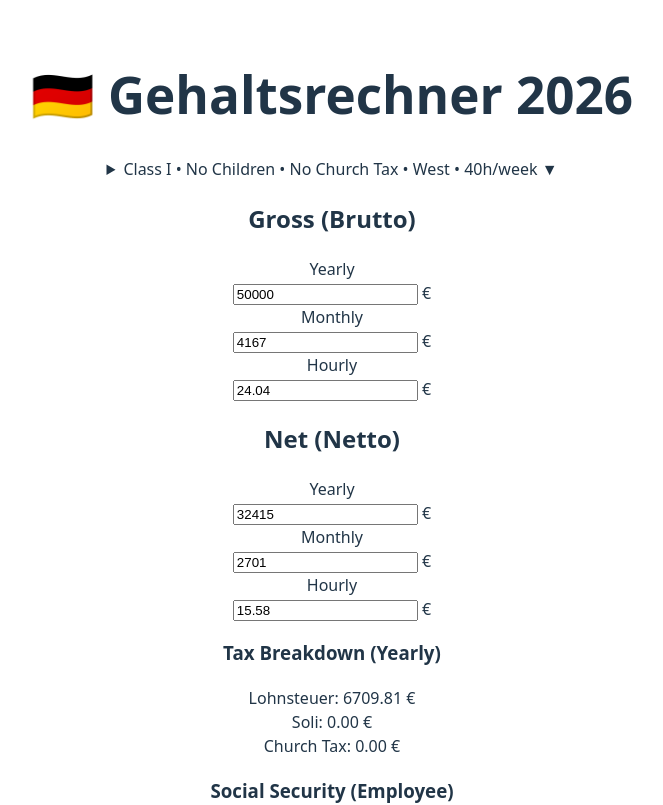
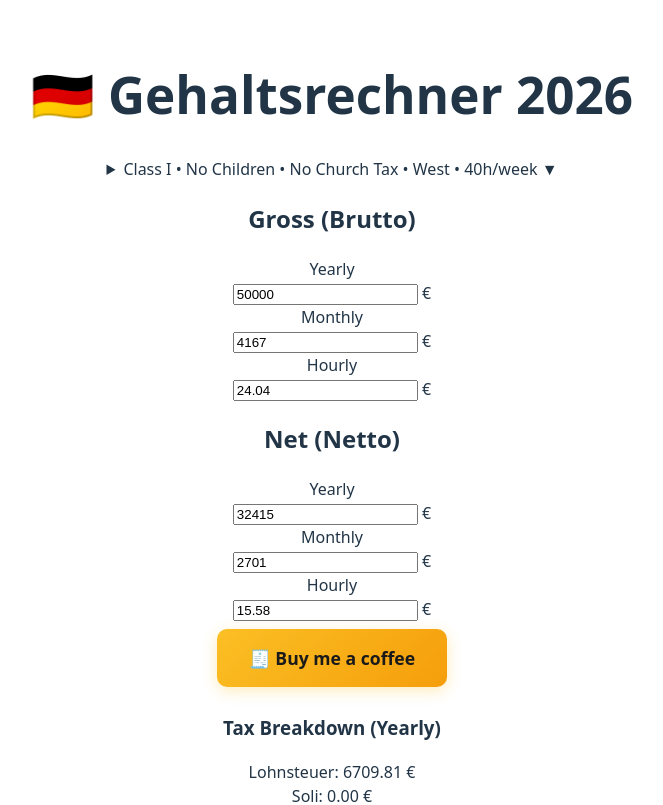
Before and after one commit to genee19/gehaltskalk, a Svelte app: page / in a window 1280 px wide. Shown: the top 805 px of the page, without its empty margins (308-971 px from the left). Built offline with nearby package versions, Linux system fonts and the light colour scheme.

Commit message:
Add Buy Me a Coffee button and its styling

```diff
--- a/src/App.svelte
+++ b/src/App.svelte
@@ -189,6 +189,10 @@
     </div>
   </div>
 
+  <a href="https://buymeacoffee.com/genee19" target="_blank" class="donate-btn">
+    🧾 Buy me a coffee
+  </a>
+
   <!-- Breakdown -->
   <div class="breakdown">
     <h3>Tax Breakdown (Yearly)</h3>
--- a/src/app.css
+++ b/src/app.css
@@ -77,3 +77,22 @@ button:focus-visible {
     background-color: #f9f9f9;
   }
 }
+
+.donate-btn {
+  display: inline-block;
+  margin: 0.5rem 0;
+  padding: 1rem 2rem;
+  background: linear-gradient(135deg, #fbbf24 0%, #f59e0b 100%);
+  color: #1a1a1a;
+  text-decoration: none;
+  font-weight: 600;
+  border-radius: 10px;
+  font-size: 1.1rem;
+  box-shadow: 0 4px 15px rgba(251, 191, 36, 0.3);
+  transition: all 0.2s ease;
+}
+.donate-btn:hover {
+  transform: translateY(-2px);
+  box-shadow: 0 6px 20px rgba(251, 191, 36, 0.4);
+  color: #1a1a1a;
+}
```
